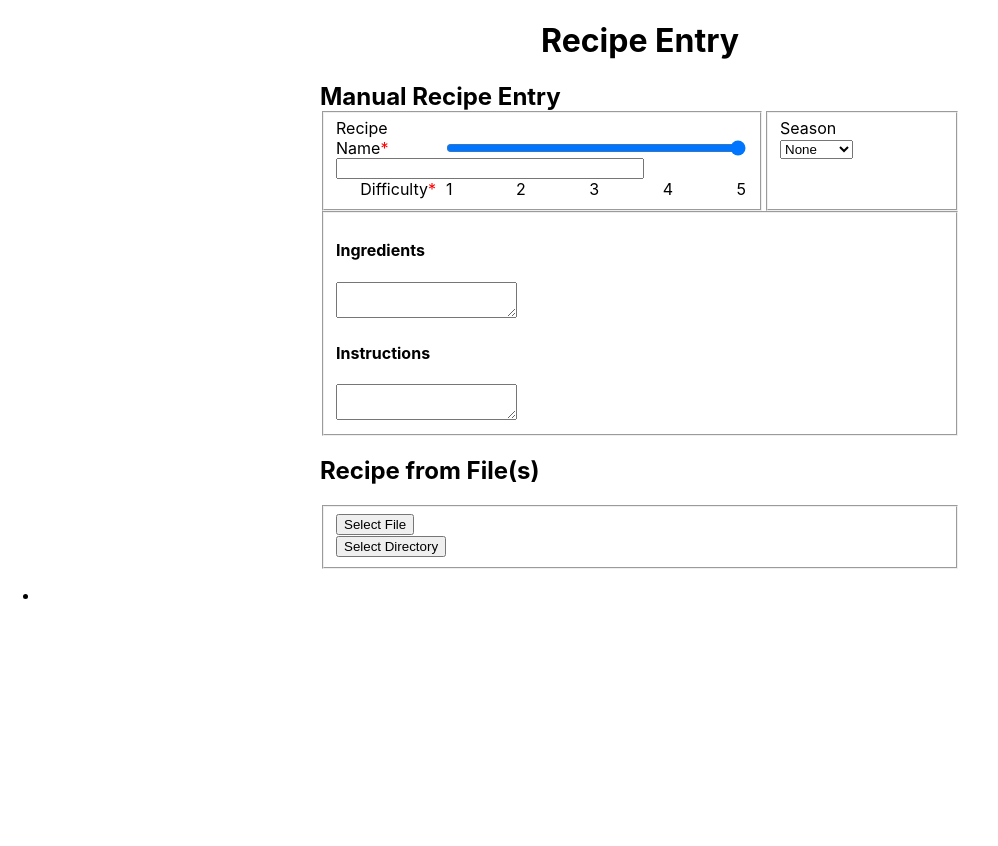
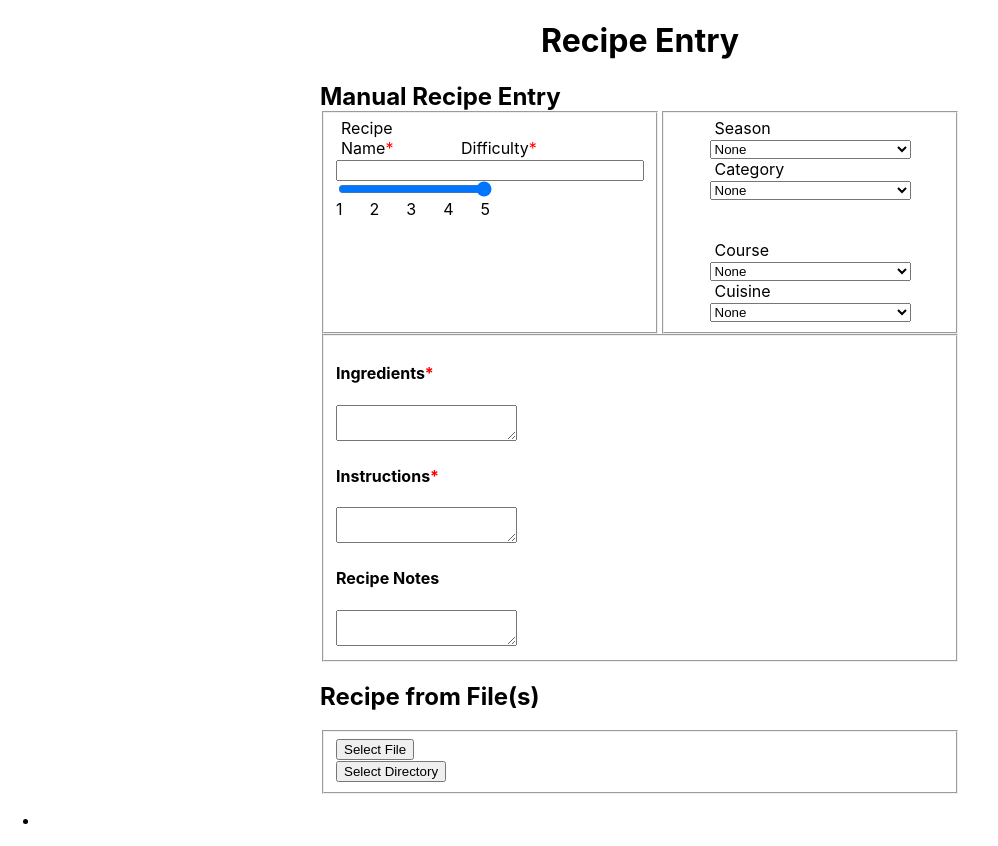
Before and after one commit to sjh1024/recipe_organizer, a React (Create React App) app in the folder recipe_front/: page / in a window 1280 px wide. Shown: the whole page, without its empty margins (0-998 px from the left). Before the commit the page ends 800 px from the top, so only its background shows below. Built offline with nearby package versions, Linux system fonts and the light colour scheme.

Commit message:
committing working form before trying to make into proper React

```diff
--- a/recipe_front/src/App.css
+++ b/recipe_front/src/App.css
@@ -3,15 +3,15 @@
 }
 label {
     display: inline-block;
-    width: 100px; /* Adjust the width as needed for proper alignment */
+    padding-right:5px;
+    padding-left:5px;
+    padding-bottom:2px;
     text-align: left;
 }
 
-/* Apply left alignment to the radio buttons */
-input[type="radio"] {
-    margin-right: 5px; /* Add some spacing between the radio buttons and labels */
-    vertical-align: middle;
-}
+
+
+
 
 .App-header {
   background-color: #282c34;
--- a/recipe_front/src/RecipeForm.js
+++ b/recipe_front/src/RecipeForm.js
@@ -12,12 +12,20 @@ class RecipeForm extends Component {
             margin: '0 auto', // Center the form horizontally
         };
 
+        const dropdownStyle = {
+            display: 'flex',
+            flexDirection: 'column', // Align elements vertically
+            //alignItems: 'center', // Center horizontally
+            width: '75%',
+            margin: '0 auto', // Center the form horizontally
+        };
+
+
 
         const difficultyStyle = {
             display: 'flex',
-            marginLeft: '110px',
-            width: '300px', // Adjust the width as needed
-            height: '20px', // Adjust the height as needed
+            width: '50%', // Adjust the width as needed
+            height: '20%', // Adjust the height as needed
             //alignItems: 'center',
             justifyContent: 'space-between',
 
@@ -26,8 +34,8 @@ class RecipeForm extends Component {
         const sliderStyle = {
 
             flexDirection:'column',
-            alignItems: 'center',
-            flexWrap: 'wrap'
+
+
 
         }
 
@@ -37,7 +45,13 @@ class RecipeForm extends Component {
 
         }
 
+        const seasons = ['None', 'Spring', 'Summer', 'Fall', 'Winter']
         const ratingLabels = [1, 2, 3, 4, 5]
+        const recipeCategories = ['None', 'Appetizers', 'Beverages', 'Salads', 'Soups and Stews', 'Cakes', 'Bars and Cookies', 'Breads', 'Condiments, Seasonings and Sauces', 'Fish and Seafood', 'Desserts',
+            'Vegetables', 'Side Dishes', 'Grilling and Barbecue', 'Pizza', 'Sandwiches', 'Beef and Pork', 'Poultry', 'Snacks', 'Main Courses', 'Casseroles'].sort()
+        const courses = ['None', 'Breakfast', 'Brunch', 'Lunch', 'Dinner', 'Snack', 'Dessert', 'Brunch', 'Appetizer', 'Beverage'].sort()
+        const cuisines = ['None', 'American', 'Asian', 'Chinese', 'Korean', 'Mexican', 'Tex-Mex', 'Indian', 'Japanese', 'French', 'Italian', 'Spanish', 'African', 'Vietnamese',
+                         'Thai'].sort()
         return (
             <div>
             <form style = {formStyle}>
@@ -48,7 +62,7 @@ class RecipeForm extends Component {
                                 <input type="text" id="rname" name="recipename" style={{ float:'left',  width: '300px' }} required /><br />
 
                             <div style={sliderStyle}>
-                                <label htmlFor="diff" style={{float: 'left', display: 'inline-block', width: '100px', textAlign: 'right', marginRight: '10px' }}>Difficulty<span style={{ color: 'red' }}>*</span></label>
+                                    <label htmlFor="diff" >Difficulty<span style={{ color: 'red' }}>*</span></label>
                                     <input type="range" id="diff" name="difficulty" min="1" max="5" step="1" style={difficultyStyle} required />
 
 
@@ -60,26 +74,66 @@ class RecipeForm extends Component {
                             </div>
                             </fieldset>
 
-                        <fieldset>
+                            <fieldset style={{ width: '100%' }}>
+                                <div style={dropdownStyle}>
                                 <label for="season">Season</label>
                                 <select name="season" id="season">
-                                <option value="none">None</option>
-                                <option value="spring">Spring</option>
-                                <option value="summer">Summer</option>
-                                <option value="fall">Fall</option>
-                                <option value="winter">Winter</option>
+                                    {seasons.map((option) => (
+                                        <option key={option} value={option}>
+                                            {option}
+                                        </option>
+                                    ))}
                                 </select>
 
+                                <label for="category">Category</label>
+                                <select name="category" id="category" defaultValue="None">
+                                    {recipeCategories.map((option) => (
+                                        <option key={option} value={option}>
+                                            {option}
+                                        </option>
+                                    ))}
+                                </select>
+
+                                <br /><br />
+
+                                <label for="course">Course</label>
+                                <select name="course" id="course" defaultValue="None">
+                                    {courses.map((option) => (
+                                        <option key={option} value={option}>
+                                            {option}
+                                        </option>
+                                    ))}
+                                </select>
+
+
+                                <label for="cuisine">Cuisine</label>
+                                <select name="cuisine" id="cuisine" defaultValue="None">
+                                    {cuisines.map((option) => (
+                                        <option key={option} value={option}>
+                                            {option}
+                                        </option>
+                                    ))}
+                                </select>
+                                </div>
                             </fieldset>
                      </div>
                 <fieldset>
                     <div>
-                        <h4>Ingredients</h4>
-                        <textarea id="ingredients" />
-                        <h4>Instructions</h4>
-                        <textarea id="instructions" />
+                        <h4>Ingredients<span style={{ color: 'red' }}>*</span></h4>
+                        <textarea id="ingredients" required/>
+                        <h4>Instructions<span style={{ color: 'red' }}>*</span></h4>
+                        <textarea id="instructions" required/>
+                        <h4>Recipe Notes</h4>
+                        <textarea id="recipenotes" />
                     </div>
                     </fieldset>
+
+
+
+
+                {/* Submit button; submit the recipe to be parsed and possibly saved*/}
+                </form>
+                <form style={formStyle}>
                     <h2>Recipe from File(s)</h2>
                     <fieldset >
 
@@ -88,10 +142,6 @@ class RecipeForm extends Component {
                             <FolderSelector />
                         </div>
                     </fieldset>
-
-
-
-                {/* Submit button; submit the recipe to be parsed and possibly saved*/}
                 </form>
             </div>
         );
```
Lines whose indentation alone changed are shown as unchanged.
